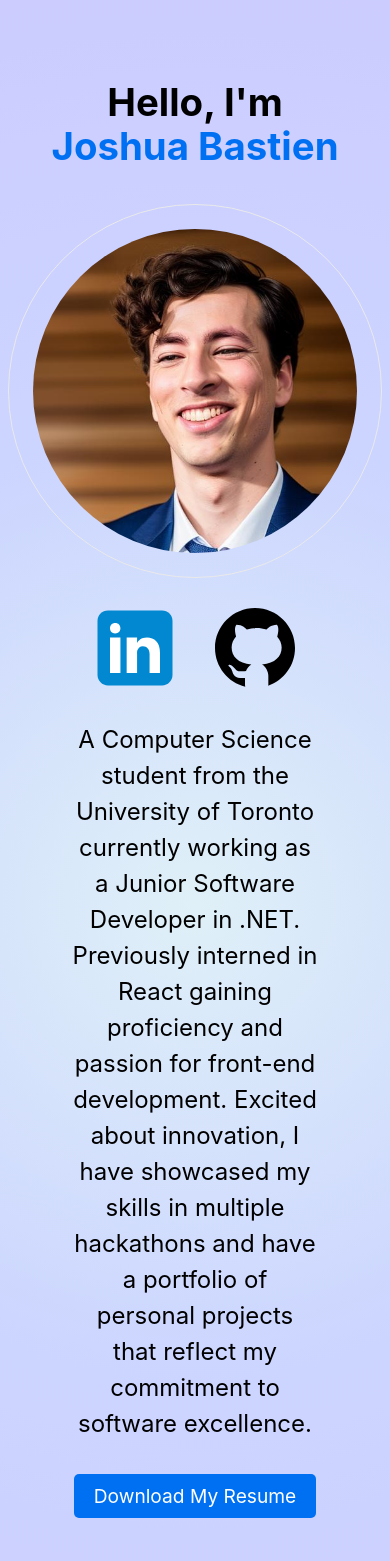
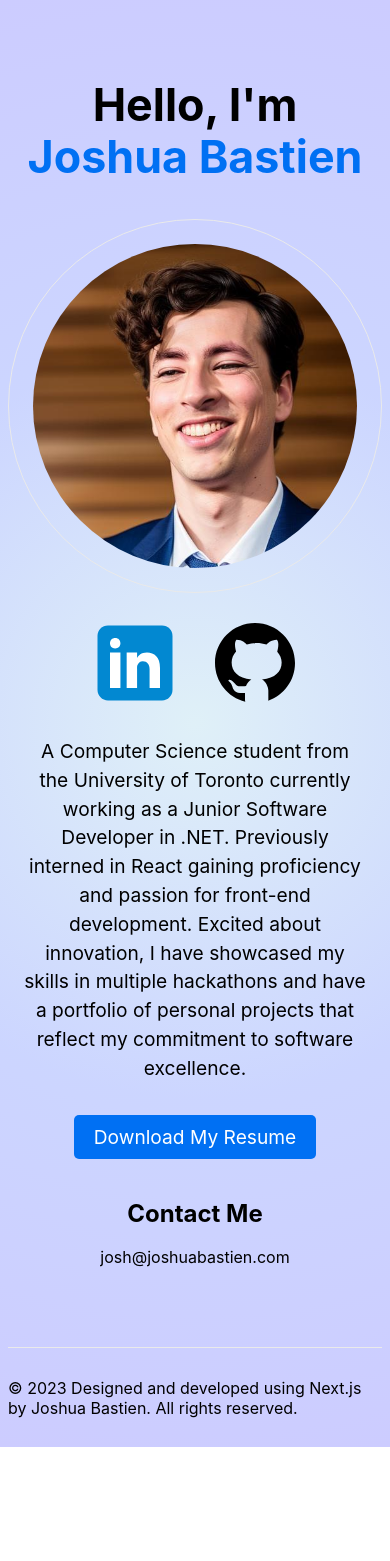
Before and after one commit to joshuabastien/personal-website, a Next.js app: page / in a window 390 px wide. Shown: the top 1561 px of the page. After the commit the page ends 1447 px from the top, so only its background shows below. Built offline with nearby package versions, Linux system fonts and the light colour scheme.

Commit message:
Formmatted mobile view better

```diff
--- a/styles/Home.module.css
+++ b/styles/Home.module.css
@@ -38,16 +38,6 @@
   line-height: 1.15;
   font-size: 3.6rem;
   text-align: center;
-}
-
-/* Mobile view adjustments */
-@media only screen and (max-width: 600px) {
-  .title {
-    font-size: 2.4rem; /* Adjust font size for mobile */
-  }
-  .title a {
-    display: block; /* Make the link element a block to occupy its own line */
-  }
 }
 
 .description {
@@ -141,3 +131,17 @@
 .downloadButton:hover {
   background-color: #0051a8;
 }
+
+/* Mobile view adjustments */
+@media only screen and (max-width: 600px) {
+  .title {
+    font-size: 2.8rem; /* Adjust font size for mobile */
+  }
+  .title a {
+    display: block; /* Make the link element a block to occupy its own line */
+  }
+  .description {
+    font-size: 1.2rem; /* Adjust font size for mobile */
+    margin: 0rem 1rem 2rem 1rem; /* Adjust margins for mobile */
+  }
+}
```
